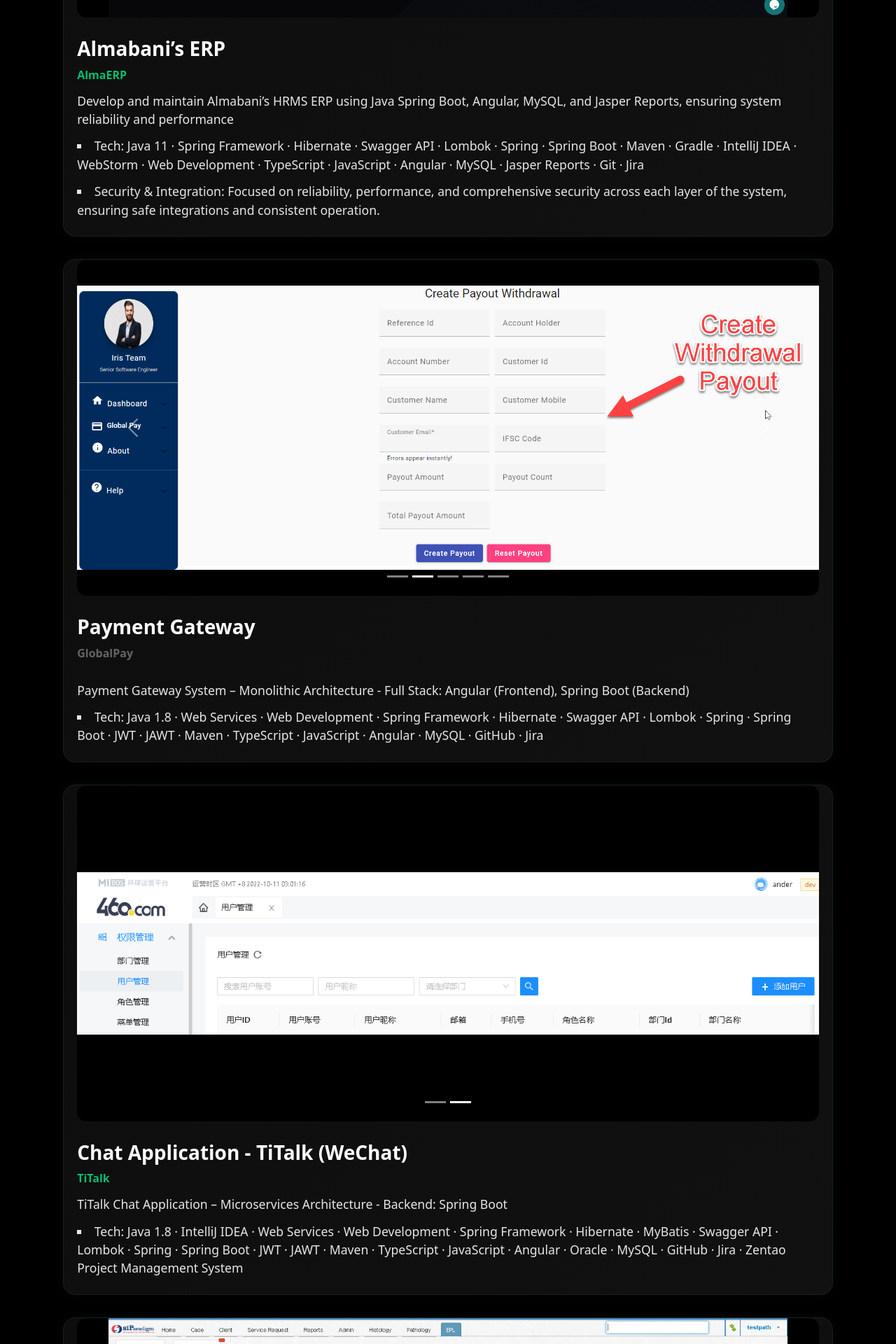
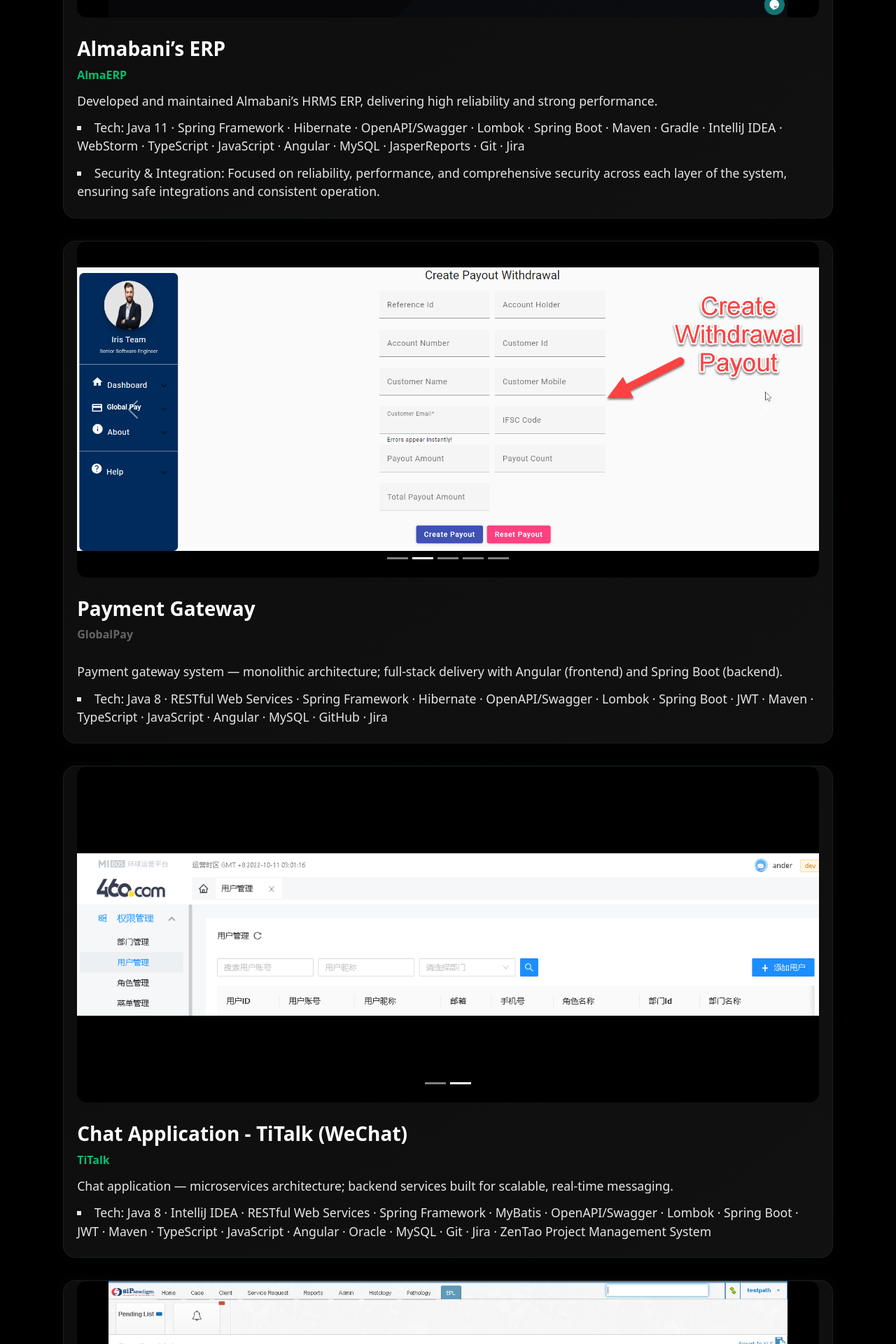
Before and after one commit to Fazal-haroon/fazal-portfolio, a React (Create React App) app: page /project in a window 1280 px wide. Shown: the part 620-2540 px from the top of the page at 70% size. Built offline with nearby package versions, Linux system fonts and the light colour scheme.

Commit message:
improve the design

```diff
--- a/src/components/Project.js
+++ b/src/components/Project.js
@@ -63,10 +63,10 @@
                         <a className={classes.link} href="https://erp.almabani.com/" target="_blank"
                            rel="noreferrer">AlmaERP</a>
                         <p className={classes.list}>
-                            Develop and maintain Almabani’s HRMS ERP using Java Spring Boot, Angular, MySQL, and Jasper Reports, ensuring system reliability and performance
+                            Developed and maintained Almabani’s HRMS ERP, delivering high reliability and strong performance.
                         </p>
                         <li className={classes.list}>
-                            Tech: Java 11 · Spring Framework · Hibernate · Swagger API · Lombok · Spring · Spring Boot · Maven · Gradle · IntelliJ IDEA · WebStorm · Web Development · TypeScript · JavaScript · Angular · MySQL · Jasper Reports · Git · Jira
+                            Tech: Java 11 · Spring Framework · Hibernate · OpenAPI/Swagger · Lombok · Spring Boot · Maven · Gradle · IntelliJ IDEA · WebStorm · TypeScript · JavaScript · Angular · MySQL · JasperReports · Git · Jira
                         </li>
                         <li className={classes.list}>
                             Security & Integration: Focused on reliability, performance, and comprehensive security across each layer of the system, ensuring safe integrations and consistent operation.
@@ -132,10 +132,10 @@
                         <h1 className={classes.head} data-aos-once="true" data-aos="zoom-in">Payment Gateway</h1>
                         <p className={classes.link} href="">GlobalPay</p>
                         <p className={classes.list}>
-                            Payment Gateway System – Monolithic Architecture - Full Stack: Angular (Frontend), Spring Boot (Backend)
+                            Payment gateway system — monolithic architecture; full-stack delivery with Angular (frontend) and Spring Boot (backend).
                         </p>
                         <li className={classes.list}>
-                            Tech: Java 1.8 · Web Services · Web Development · Spring Framework · Hibernate · Swagger API · Lombok · Spring · Spring Boot · JWT · JAWT · Maven · TypeScript · JavaScript · Angular · MySQL · GitHub · Jira
+                            Tech: Java 8 · RESTful Web Services · Spring Framework · Hibernate · OpenAPI/Swagger · Lombok · Spring Boot · JWT · Maven · TypeScript · JavaScript · Angular · MySQL · GitHub · Jira
                         </li>
                     </div>
                     <div/>
@@ -170,10 +170,10 @@
                         <a className={classes.link} href="https://ltsql.ql-lts888666.com/login" target="_blank"
                            rel="noreferrer">TiTalk</a>
                         <p className={classes.list}>
-                            TiTalk Chat Application – Microservices Architecture - Backend: Spring Boot
+                            Chat application — microservices architecture; backend services built for scalable, real-time messaging.
                         </p>
                         <li className={classes.list}>
-                            Tech: Java 1.8 · IntelliJ IDEA · Web Services · Web Development · Spring Framework · Hibernate · MyBatis · Swagger API · Lombok · Spring · Spring Boot · JWT · JAWT · Maven · TypeScript · JavaScript · Angular · Oracle · MySQL · GitHub · Jira · Zentao Project Management System
+                            Tech: Java 8 · IntelliJ IDEA · RESTful Web Services · Spring Framework · MyBatis · OpenAPI/Swagger · Lombok · Spring Boot · JWT · Maven · TypeScript · JavaScript · Angular · Oracle · MySQL · Git · Jira · ZenTao Project Management System
                         </li>
                     </div>
                     <div/>
@@ -213,10 +213,10 @@
                         <a className={classes.link} href="https://tiger.siparadigm.com/tiger/" target="_blank"
                            rel="noreferrer">Tiger</a>
                         <p className={classes.list}>
-                            A web-based laboratory management system for a U.S.-based healthcare company, streamlining the management of test cases and results
+                            Web-based laboratory management system for a U.S. healthcare organization, streamlining test case and results workflows.
                         </p>
                         <li className={classes.list}>
-                            Tech: Java 1.8 · JSF · PrimeFaces · Hibernate · Spring Boot · MariaDB · Jenkins CI/CD · Jira · Mirth Connect · Linux
+                            Tech: Java 8 · JSF · PrimeFaces · Hibernate · Spring Boot · MariaDB · Jenkins (CI/CD) · Jira · Mirth Connect · Linux
                         </li>
                     </div>
                     <div/>
@@ -263,10 +263,10 @@
                         <h1 className={classes.head} data-aos-once="true" data-aos="zoom-in">HR Management System</h1>
                         <p className={classes.link} href="" >Final Year University Project</p>
                         <p className={classes.list}>
-                            Final Year Project – Microservices-Based Human Resource Management System (UET Peshawar)
+                            Final Year Project — microservices-based Human Resource Management System (UET Peshawar).
                         </p>
                         <li className={classes.list}>
-                            Tech: Java 8 · OOP · Spring · Spring Boot · Spring Security · Spring Cloud Gateway · Netflix Eureka · Netflix Hystrix · Spring JPA · ReactJS · JavaScript · MySQL · Maven · Microservices Architecture
+                            Tech: Java 8 · OOP · Spring · Spring Boot · Spring Security · Spring Cloud Gateway · Netflix Eureka · Netflix Hystrix · Spring Data JPA · React · JavaScript · MySQL · Maven · Microservices Architecture
                         </li>
                     </div>
                     <div/>
@@ -328,7 +328,7 @@
                             Created educational and tutorial-based content for a tech-focused YouTube channel with 23K+ subscribers, primarily targeting beginners and aspiring tech learners
                         </p>
                         <li className={classes.list}>
-                            Technologies & Tools: YouTube · Adobe Premiere Pro cc · Videoscribe Animation · Techsmith CamtAsia · Techsmith Snagit · Canva · Snappa
+                            Technologies & Tools: YouTube · Adobe Premiere Pro · VideoScribe · Camtasia · Snagit · Canva · Snappa
                         </li>
                     </div>
                     <div/>
@@ -384,10 +384,10 @@
                            rel="noreferrer"
                            href="https://play.google.com/store/apps/details?id=com.fazail.amaal.fazailsadqat.fazailedarood.fazailquran.fazailhaj.fazailamaal&hl=en_US&gl=US">Fazail-e-Amaal</a>
                         <p className={classes.list}>
-                            Fazail-e-Amaal Islamic Book App
+                            Fazail-e-Amaal Islamic Book App.
                         </p>
                         <li className={classes.list}>
-                            Tech: Java · OOPs · Object Oriented Programming System · Android Studio · Android developer tools · XML · SQLite Database
+                            Tech: Java · OOP · Android Studio · Android SDK · XML · SQLite
                         </li>
                     </div>
                     <div/>
```
